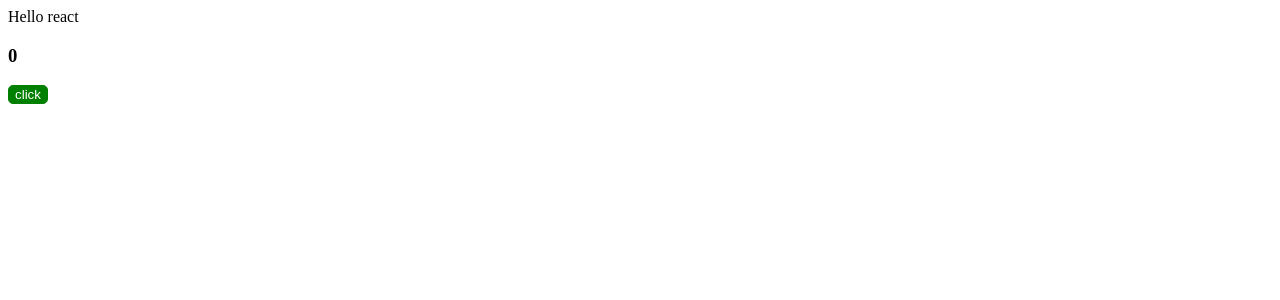
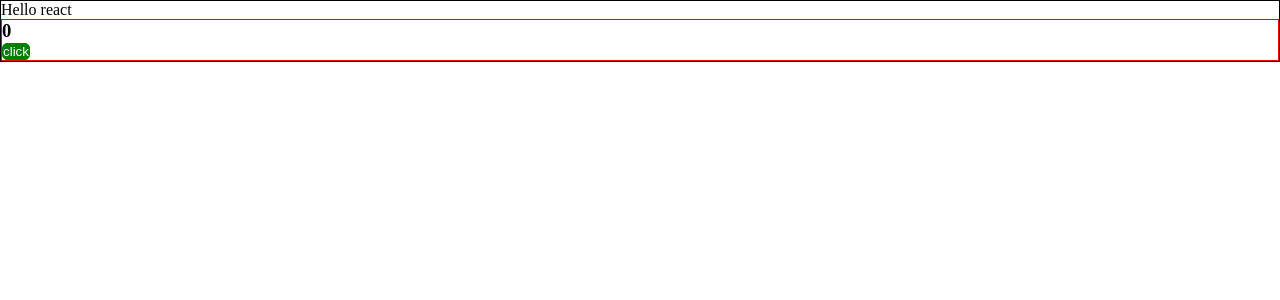
Before and after one commit to Sergey-Rimsha/react-webpack, a React app: page / in a window 1280 px wide. Shown: the top 300 px of the page. Built offline with nearby package versions, Linux system fonts and the light colour scheme.

Commit message:
#5 add MiniCssExtractPlugin and module.scss

```diff
--- a/src/app.scss
+++ b/src/app.scss
@@ -1,8 +1,9 @@
+* {
+  box-sizing: border-box;
+  margin: 0;
+  padding: 0;
+}
 
-button {
-  cursor: pointer;
-  border: 1px solid green;
-  background-color: green;
-  color: white;
-  border-radius: 5px;
+.app {
+  border: 1px solid black;
 }
--- a/src/app.tsx
+++ b/src/app.tsx
@@ -1,17 +1,11 @@
-import {useState} from "react";
 import './app.scss'
+import {Counter} from "./components/counter/counter";
 
 export const App = () => {
-
-    const [counter, setCounter] = useState(0)
-
     return (
-        <>
+        <div className={'app'}>
             <div>Hello react</div>
-            <div>
-                <h3>{counter}</h3>
-                <button onClick={() => setCounter(prevState => ++prevState)}>click</button>
-            </div>
-        </>
+            <Counter/>
+        </div>
     )
 }
--- /dev/null
+++ b/src/components/counter/counter.module.scss
@@ -0,0 +1,11 @@
+.counter {
+  border: 1px solid red;
+}
+
+.button {
+  cursor: pointer;
+  border: 1px solid green;
+  background-color: green;
+  color: white;
+  border-radius: 5px;
+}
--- /dev/null
+++ b/src/components/counter/counter.tsx
@@ -0,0 +1,14 @@
+import {useState} from "react";
+
+import s from './counter.module.scss';
+
+export const Counter = ( ) => {
+    const [counter, setCounter] = useState(0)
+
+    return (
+        <div className={s.counter}>
+            <h3>{counter}</h3>
+            <button className={s.button} onClick={() => setCounter(prevState => ++prevState)}>click</button>
+        </div>
+    )
+}
```
Also changed, not shown: package.json (+11 -10 lines), src/global.d.ts (added, +7 -0 lines), 5 other files (tests, documents, lock files or other folders).
